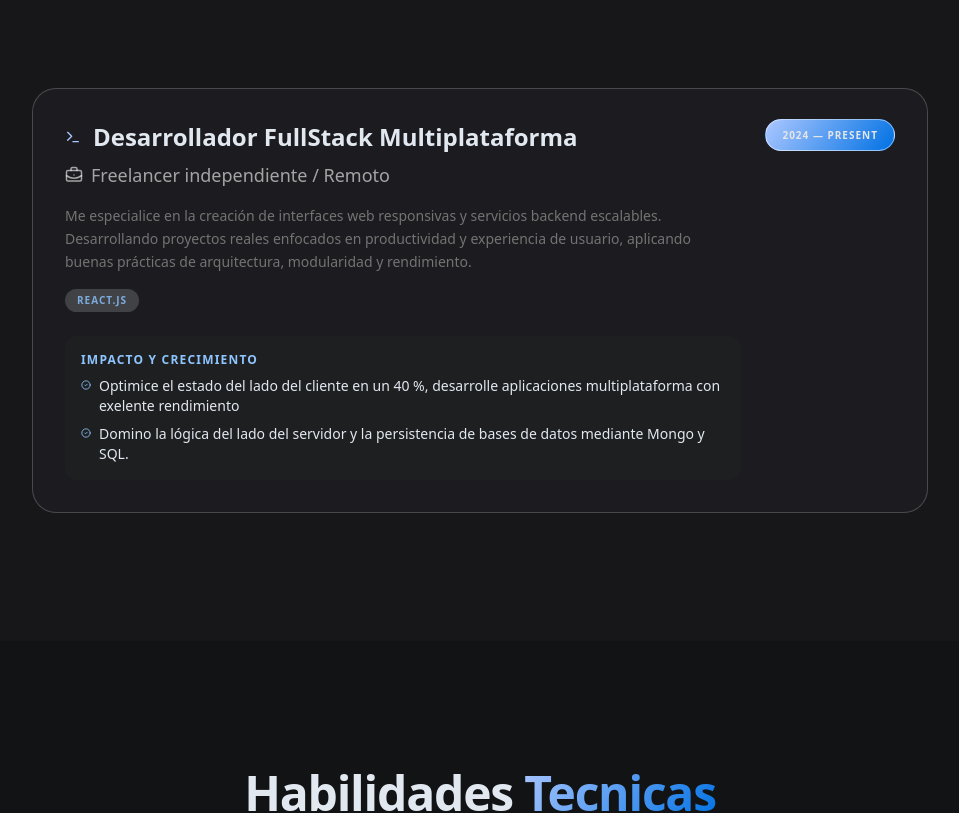
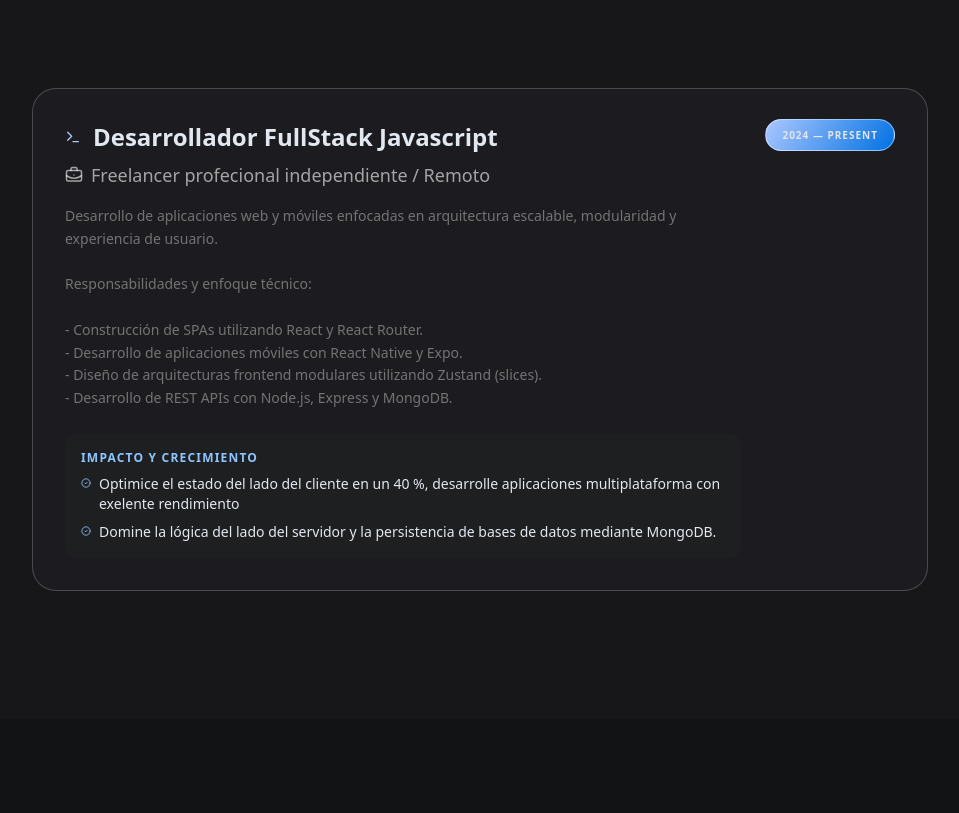
Before and after one commit to David-Sliren/Mi-Portafolio, a React (Vite) app: page / in a window 1280 px wide. Shown: the part 1040-1853 px from the top of the page, without its empty margins (160-1119 px from the left). Built offline with nearby package versions, Linux system fonts and the light colour scheme; what tailwind-animations would draw is missing.

Commit message:
style(components/Experience/JobCard): Retocar texto de tarjeta, y borrar cotenedor de tecnologias

```diff
--- a/src/components/Experience/JobCard.jsx
+++ b/src/components/Experience/JobCard.jsx
@@ -8,25 +8,29 @@ const JobCard = () => {
           <div className="flex items-center gap-3 mb-2">
             <LuTerminal color="#abc7ff" className="hidden sm:block" />
             <h3 className="text-2xl font-bold">
-              Desarrollador FullStack Multiplataforma
+              Desarrollador FullStack Javascript
             </h3>
           </div>
           <p className="text-md sm:text-lg text-white/60 font-medium mb-4 flex items-center gap-x-2 ">
             <LuBriefcaseBusiness size={18} className="hidden sm:block" />
-            Freelancer independiente / Remoto
+            Freelancer profecional independiente / Remoto
           </p>
           <div className="space-y-4 mb-6">
             <p className="text-neutral-500 text-sm font-medium leading-relaxed">
-              Me especialice en la creación de interfaces web responsivas y
-              servicios backend escalables. Desarrollando proyectos reales
-              enfocados en productividad y experiencia de usuario, aplicando
-              buenas prácticas de arquitectura, modularidad y rendimiento.
+              Desarrollo de aplicaciones web y móviles enfocadas en arquitectura
+              escalable, modularidad y experiencia de usuario.
+              <br />
+              <br />
+              Responsabilidades y enfoque técnico:
+              <br />
+              <br />
+              - Construcción de SPAs utilizando React y React Router.
+              <br />
+              - Desarrollo de aplicaciones móviles con React Native y Expo.
+              <br />- Diseño de arquitecturas frontend modulares utilizando
+              Zustand (slices).
+              <br />- Desarrollo de REST APIs con Node.js, Express y MongoDB.
             </p>
-            <div className="flex flex-wrap gap-2">
-              <span className="text-[10px] font-bold uppercase tracking-widest bg-shark-700 px-3 py-1 rounded-full text-blue-300/80 ">
-                React.js
-              </span>
-            </div>
           </div>
           <div className="bg-shark-900/80 p-4 rounded-xl">
             <p className="text-xs font-bold uppercase tracking-widest text-blue-300 mb-2">
@@ -44,8 +48,8 @@ const JobCard = () => {
                 <span className="material-symbols-outlined text-xs mt-1 mr-2 text-primary">
                   <LuCircleCheck size={10} className="text-blue-300" />
                 </span>{" "}
-                Domino la lógica del lado del servidor y la persistencia de
-                bases de datos mediante Mongo y SQL.
+                Domine la lógica del lado del servidor y la persistencia de
+                bases de datos mediante MongoDB.
               </li>
             </ul>
           </div>
```
